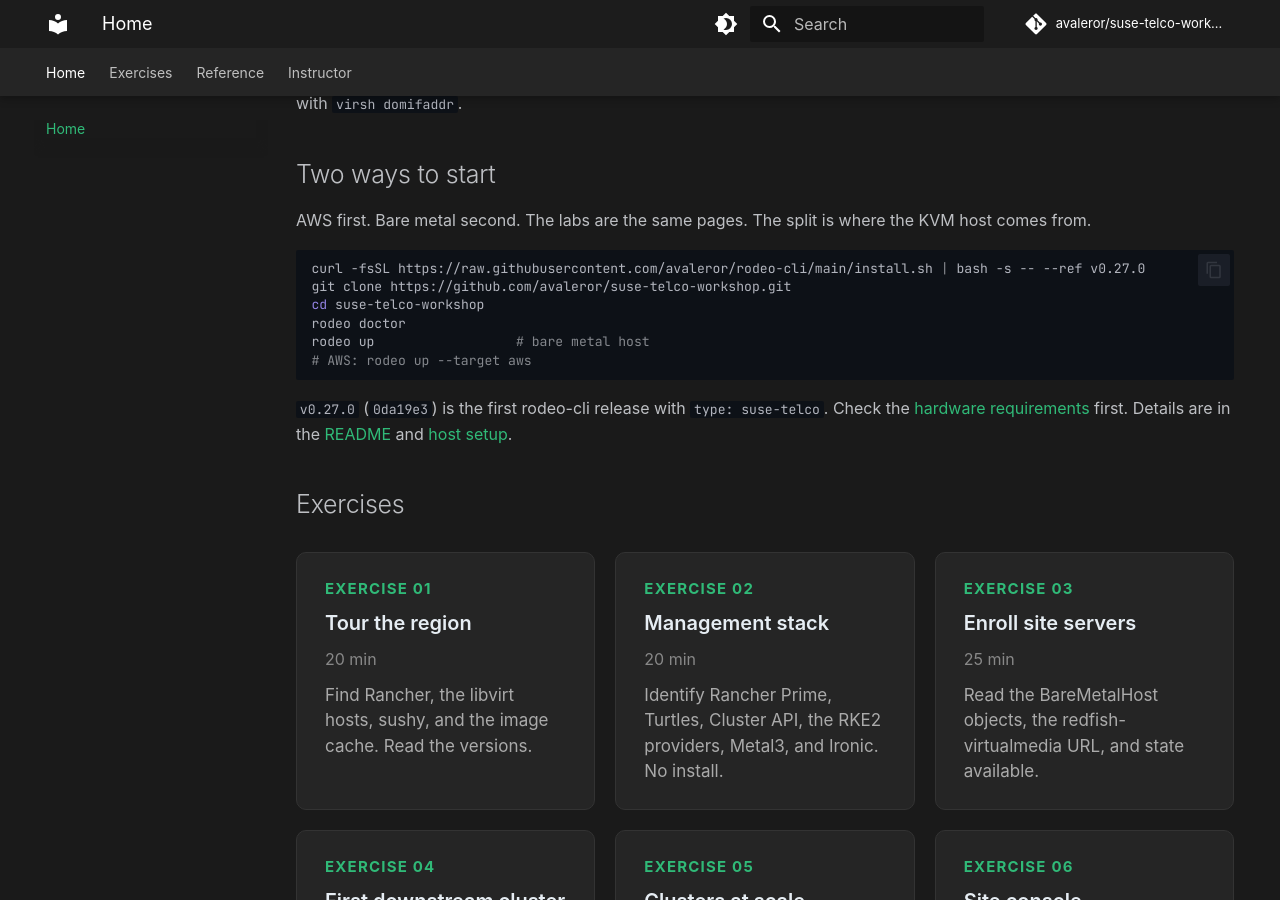
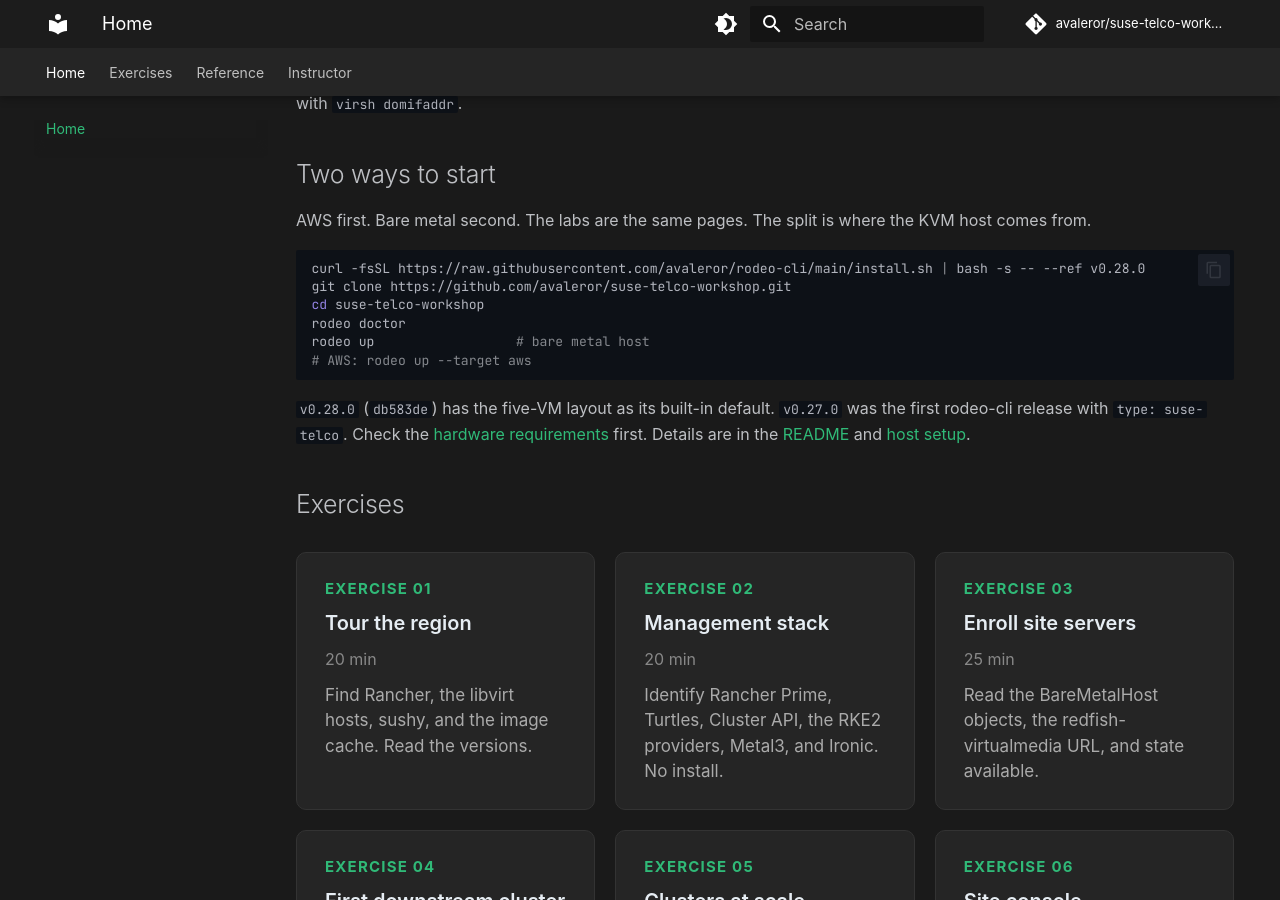
Before and after one commit to avaleror/suse-telco-workshop, an MkDocs documentation site: the page built from docs/index.md, in a window 1280 px wide and 900 px high, scrolled down 1503 px. Built offline with MkDocs 1.6.1 and Material for MkDocs 9.7.7, drawn with Linux system fonts in a browser that asks for light colours; some web fonts are replaced; comment, search, counter and statistics services are not loaded.

Commit message:
docs: pin rodeo-cli v0.28.0

````diff
--- a/docs/index.md
+++ b/docs/index.md
@@ -55,7 +55,7 @@ Each VM gets a fixed DHCP reservation on `192.168.122.0/24`, libvirt network `de
 AWS first. Bare metal second. The labs are the same pages. The split is where the KVM host comes from.
 
 ```bash
-curl -fsSL https://raw.githubusercontent.com/avaleror/rodeo-cli/main/install.sh | bash -s -- --ref v0.27.0
+curl -fsSL https://raw.githubusercontent.com/avaleror/rodeo-cli/main/install.sh | bash -s -- --ref v0.28.0
 git clone https://github.com/avaleror/suse-telco-workshop.git
 cd suse-telco-workshop
 rodeo doctor
@@ -63,7 +63,7 @@ rodeo up                  # bare metal host
 # AWS: rodeo up --target aws
 ```
 
-`v0.27.0` (`0da19e3`) is the first rodeo-cli release with `type: suse-telco`. Check the [hardware requirements](reference/architecture.md#hardware-requirements) first. Details are in the [README](https://github.com/avaleror/suse-telco-workshop) and [host setup](instructor/host-setup.md).
+`v0.28.0` (`db583de`) has the five-VM layout as its built-in default. `v0.27.0` was the first rodeo-cli release with `type: suse-telco`. Check the [hardware requirements](reference/architecture.md#hardware-requirements) first. Details are in the [README](https://github.com/avaleror/suse-telco-workshop) and [host setup](instructor/host-setup.md).
 
 ## Exercises
 
````
Also changed, not shown: README.md (+2 -2 lines), docs/instructor/host-setup.md (+2 -2 lines), docs/reference/quick-reference.md (+1 -1 lines).
